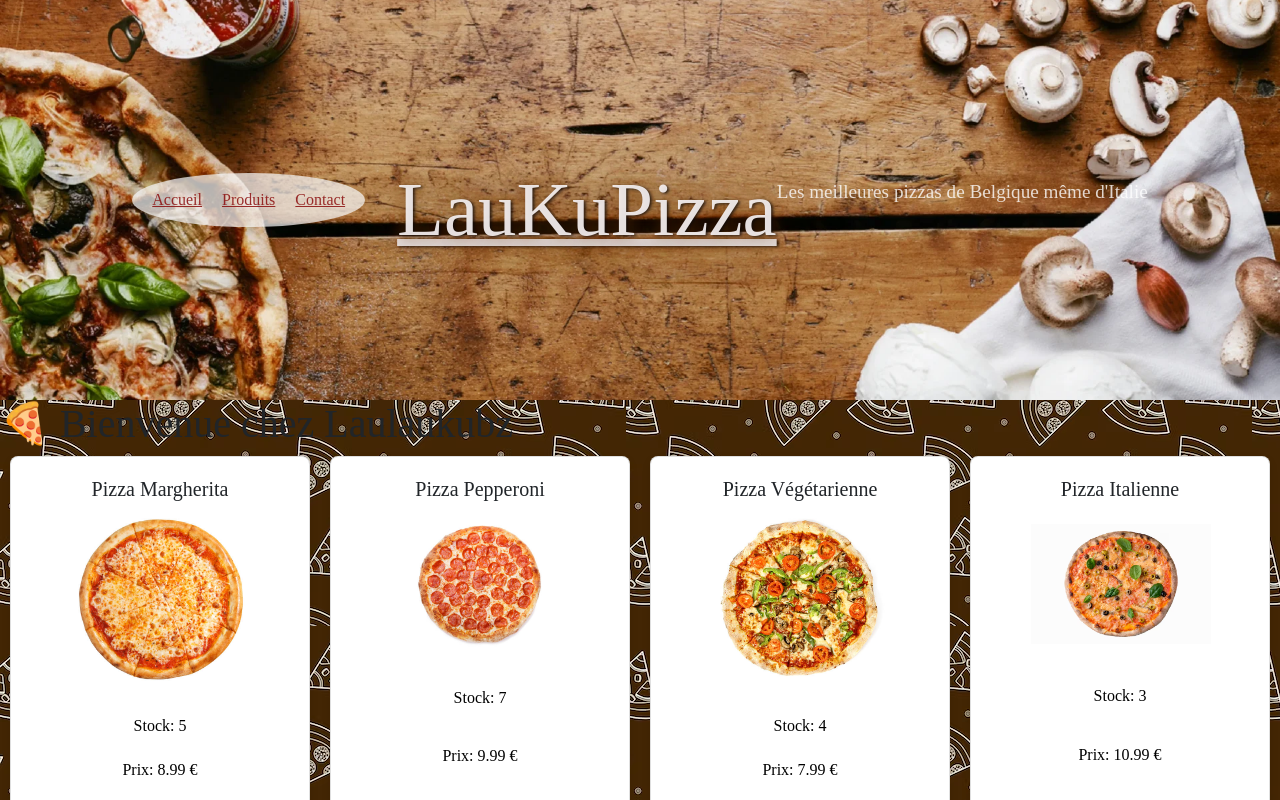
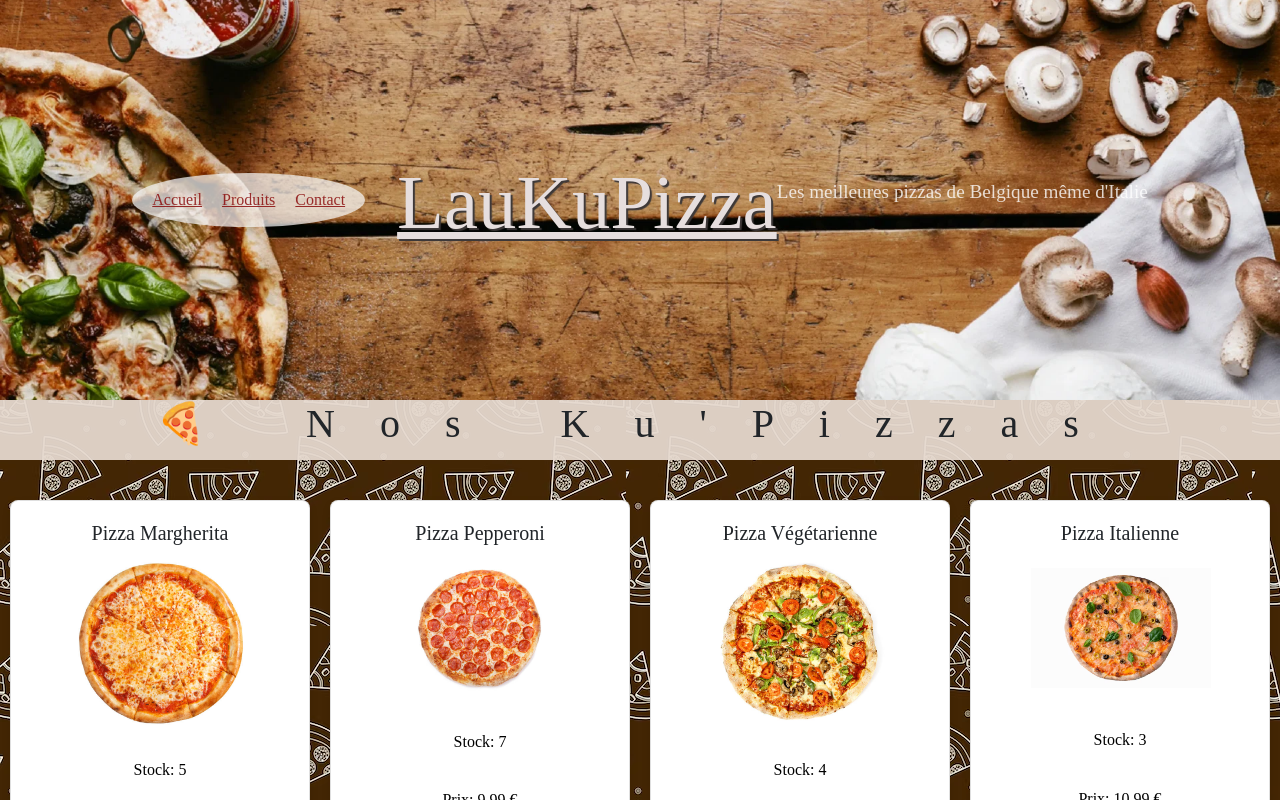
Before and after one commit to kubydz/Projet-groupe, a React (Vite) app in the folder groupeprojet/: page / in a window 1280 px wide. Shown: the top 800 px of the page. Built offline with nearby package versions, Linux system fonts and the light colour scheme; a web font is replaced by a local one.

Commit message:
Pizza sect

```diff
--- a/groupeprojet/src/Components/Header/Header.css
+++ b/groupeprojet/src/Components/Header/Header.css
@@ -32,7 +32,12 @@
 
   .title {
     font-size: 4.8rem;
-    margin-top: 20px;
+    margin-top: 15px;
+    color: #e6dede;
+    text-shadow: 2px 2px 1px #3d3838;
+    text-decoration: underline;
+    align-items: center;
+
   }
 
   .slogan {
--- a/groupeprojet/src/Components/Pizza/Pizza.css
+++ b/groupeprojet/src/Components/Pizza/Pizza.css
@@ -20,13 +20,16 @@ header {
     position: relative;
 }
 
-header h1 {
-    color: rgba(244, 239, 239, 0.935);
-    font-size: 4rem;
-    text-shadow: 2px 1px 3px rgba(14, 10, 10, 0.726), 0 0 1em rgba(110, 52, 4, 0.757), 0 0 0.2em rgb(110, 52, 4, 0.757);
-    text-decoration: underline;
-    margin: 0;
-    text-align: center;
+.Pizza h1{
+    background-color: rgba(230, 217, 207, 0.943);
+    justify-content: center;
+    align-items: center;
+    text-align:center;
+    letter-spacing: 45px;
+    height: 60px;
+
+
+
 }
 
 /* Cards Vitrine */
@@ -46,6 +49,7 @@ header h1 {
     flex-wrap: wrap;
     justify-content: center;
     gap: 20px;
+    margin-top: 40px;
 }
 
 .card {
--- a/groupeprojet/src/Components/Pizza/Pizza.jsx
+++ b/groupeprojet/src/Components/Pizza/Pizza.jsx
@@ -37,7 +37,7 @@ function Pizza() {
 
   return (
     <div className="Pizza">
-      <h1>🍕 Bienvenue chez Laulaukubz</h1>
+      <h1>🍕 Nos Ku'Pizzas</h1>
       <div className="cards-container">
         {pizzas.map((pizza) => (
           <div key={pizza.id} className="card">
```
